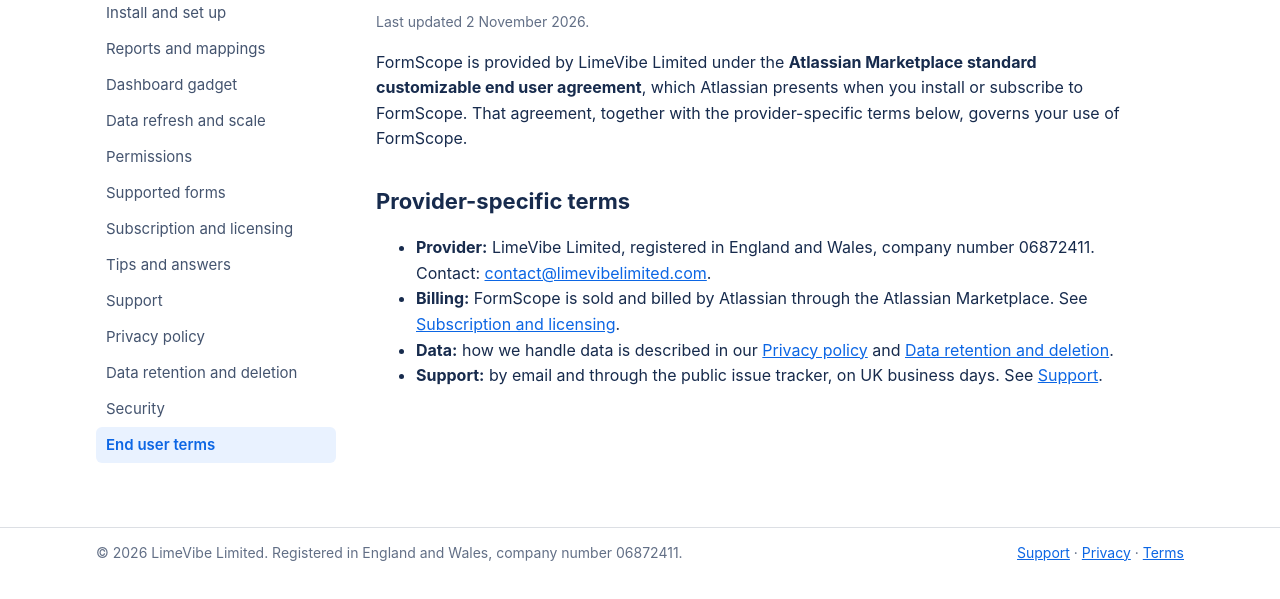
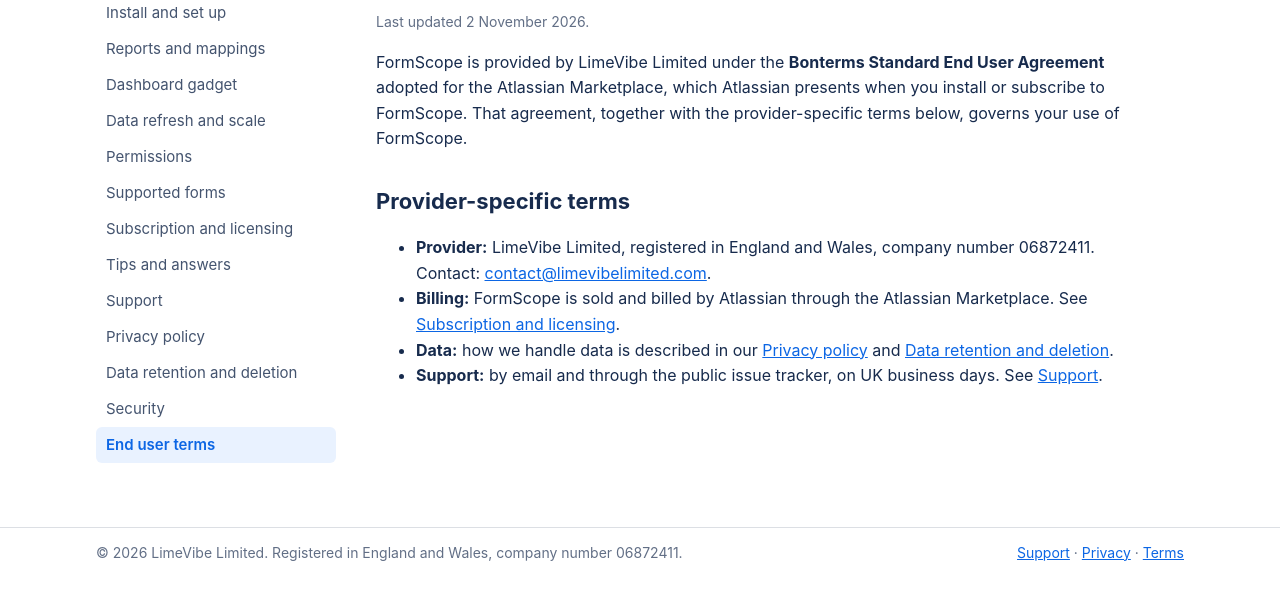
Before and after one commit to soundcake/formscope-docs, a plain HTML site: page terms.html in a window 1280 px wide. Shown: the part 123-722 px from the top of the page. Drawn offline with Linux system fonts and the light colour scheme.

Commit message:
Terms: Bonterms Standard End User Agreement
Co-Authored-By: Claude Opus 5.5 <noreply@anthropic.com>
Claude-Session: https://claude.ai/code/session_01ToTkL8S1wqqZvSy7R87af9

```diff
--- a/terms.html
+++ b/terms.html
@@ -35,7 +35,7 @@ footer .bar{flex-wrap:wrap}
 <main id="main">
 <h1>End user terms</h1>
 <p class="meta">Last updated 2 November 2026.</p>
-<p>FormScope is provided by LimeVibe Limited under the <strong>Atlassian Marketplace standard customizable end user agreement</strong>, which Atlassian presents when you install or subscribe to FormScope. That agreement, together with the provider-specific terms below, governs your use of FormScope.</p>
+<p>FormScope is provided by LimeVibe Limited under the <strong>Bonterms Standard End User Agreement</strong> adopted for the Atlassian Marketplace, which Atlassian presents when you install or subscribe to FormScope. That agreement, together with the provider-specific terms below, governs your use of FormScope.</p>
 <h2>Provider-specific terms</h2>
 <ul>
 <li><strong>Provider:</strong> LimeVibe Limited, registered in England and Wales, company number 06872411. Contact: <a href="mailto:contact@limevibelimited.com">contact@limevibelimited.com</a>.</li>
```
